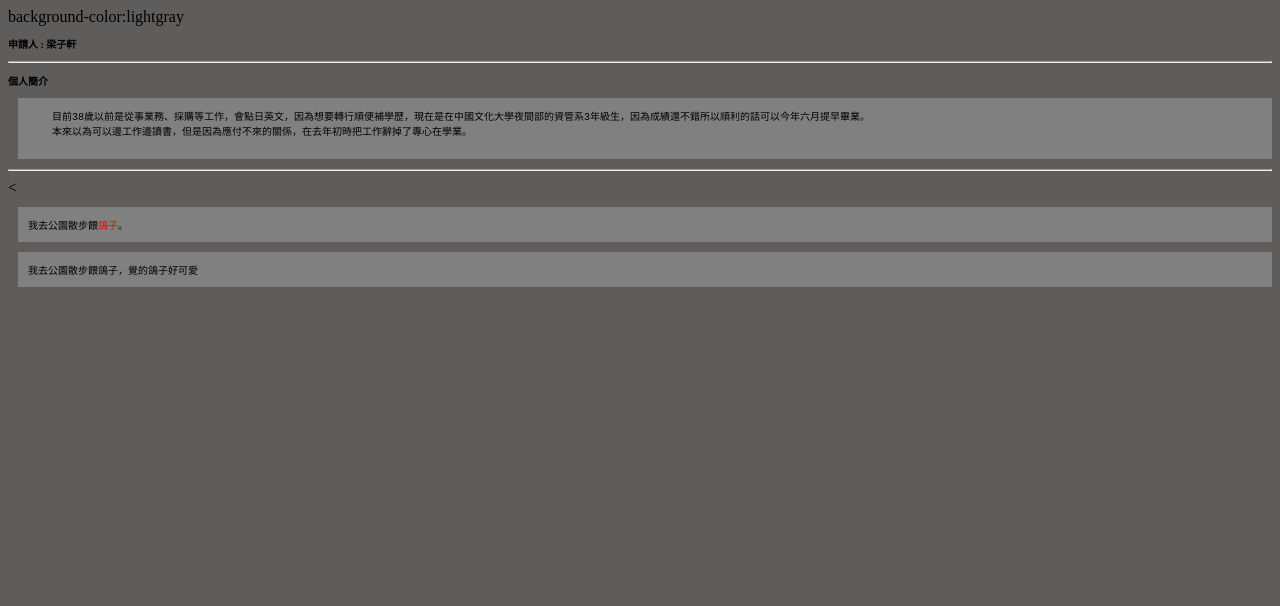
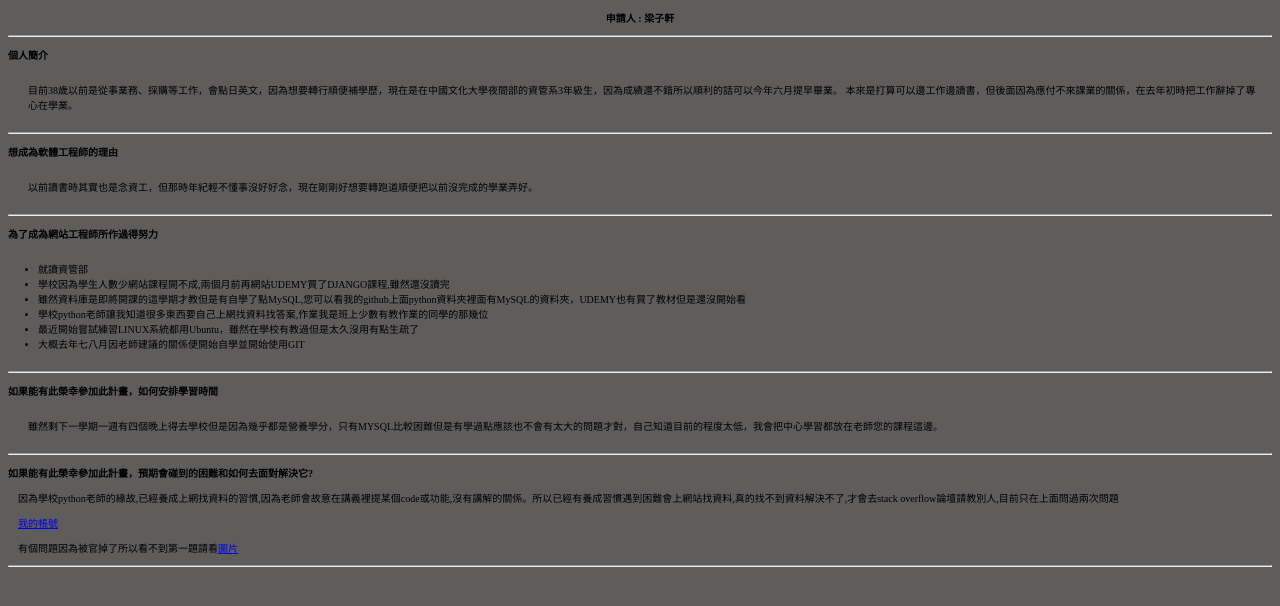
Before and after one commit to rosenritter1688/rosenritter1688.github.io, a plain HTML site: page index.html in a window 1280 px wide. Drawn offline with Linux system fonts and the light colour scheme.

Commit message:
almost done

```diff
--- a/index.html
+++ b/index.html
@@ -4,37 +4,74 @@
     <title>申請書</title>
     <!--css套件設定在這邊 from line 7-->
     <!--全部管理在這邊-->
-    background-color:lightgray
     <style type="text/css">
-    .title{font-weight: bold;font-size:10px}
+    .body{background-color: rgb(95, 92, 92);}
+    .mainTitle{text-align: center;font-weight: bold;font-size:10px}
+    .header{font-weight: bold;font-size:10px}
     .content{margin-left:10px;
-             background-color: gray;
+             background-color: rgb(95, 92, 92);
              padding:10px;
              margin-top:10px;
              margin-bottom:10px;
              font-size:10px
              }
+    .list{margin-left:10px;
+          background-color: rgb(95, 92, 92);
+          font-size:10px
+          }
     .keyword{color:red}
+    .contentWOpadding{
+             margin-left:10px;
+             background-color: rgb(95, 92, 92);
+             font-size:10px
+             }
     <!-- .是一定要的！！後面是命名class-->
     </style>
 
 </head>
-<body style="background-color: rgb(95, 92, 92);">
+<body class="body">
     <div>
-    <h3 class="title">申請人 : 梁子軒</h3>
+    <h3 class="mainTitle">申請人 : 梁子軒</h3>
     </div>
     <hr>
     <div>
-    <h3 class="title">個人簡介</h3>
-    <pre class="content">
+    <h3 class="header">個人簡介</h3>
+    <p class="content">
     目前38歲以前是從事業務、採購等工作，會點日英文，因為想要轉行順便補學歷，現在是在中國文化大學夜間部的資管系3年級生，因為成績還不錯所以順利的話可以今年六月提早畢業。
-    本來以為可以邊工作邊讀書，但是因為應付不來的關係，在去年初時把工作辭掉了專心在學業。
-    </pre>
+    本來是打算可以邊工作邊讀書，但後面因為應付不來課業的關係，在去年初時把工作辭掉了專心在學業。</p>
     </div>
     <hr>
-    <
+    <div>
+    <h3 class="header">想成為軟體工程師的理由</h3>
+    <p class="content">
+    以前讀書時其實也是念資工，但那時年紀輕不懂事沒好好念，現在剛剛好想要轉跑道順便把以前沒完成的學業弄好。
+    </p>
+    </div>
+    <hr>
+    <div>
+    <h3 class="header">為了成為網站工程師所作過得努力</h3>
+    <ul class="content">
+        <li class="list"/>就讀資管部
+        <li class="list"/>學校因為學生人數少網站課程開不成,兩個月前再網站UDEMY買了DJANGO課程,雖然還沒讀完
+        <li class="list"/>雖然資料庫是即將開課的這學期才教但是有自學了點MySQL,您可以看我的github上面python資料夾裡面有MySQL的資料夾，UDEMY也有買了教材但是還沒開始看
+        <li class="list"/>學校python老師讓我知道很多東西要自己上網找資料找答案,作業我是班上少數有教作業的同學的那幾位
+        <li class="list"/>最近開始嘗試練習LINUX系統都用Ubuntu，雖然在學校有教過但是太久沒用有點生疏了
+        <li class="list"/>大概去年七八月因老師建議的關係便開始自學並開始使用GIT
+    </ul>
+    </div>
+    <hr>
+    <h3 class="header">如果能有此榮幸參加此計畫，如何安排學習時間</h3>
+    <p class="content">
+    雖然剩下一學期一週有四個晚上得去學校但是因為幾乎都是營養學分，只有MYSQL比較困難但是有學過點應該也不會有太大的問題才對，自己知道目前的程度太低，我會把中心學習都放在老師您的課程這邊。
+    </p>
+    </div>
+    <hr>
+    <h3 class="header">如果能有此榮幸參加此計畫，預期會碰到的困難和如何去面對解決它?</h3>
+    <p class="contentWOpadding">因為學校python老師的緣故,已經養成上網找資料的習慣,因為老師會故意在講義裡提某個code或功能,沒有講解的關係。所以已經有養成習慣遇到困難會上網站找資料,真的找不到資料解決不了,才會去stack overflow論壇請教別人,目前只在上面問過兩次問題</p>
+    <p class="contentWOpadding"><A HREF="https://stackoverflow.com/users/12709166/bruce-ashbee">我的帳號</A></p>
+    <p class="contentWOpadding">有個問題因為被官掉了所以看不到第一題請看<A HREF="pages/02.html">圖片</A></p>
 
-    <div class="content">我去公園散步餵<span class="keyword">鴿子</span>。</div>
-    <div class="content">我去公園散步餵鴿子，覺的鴿子好可愛</div>
+    </div>
+    <hr>
 </body>
 </html>
```
Also changed, not shown: pages/02.html (+6 -12 lines), pages/03.html (added, +19 -0 lines), pages/04.png (added), pages/index-Darkmode.html (deleted).
